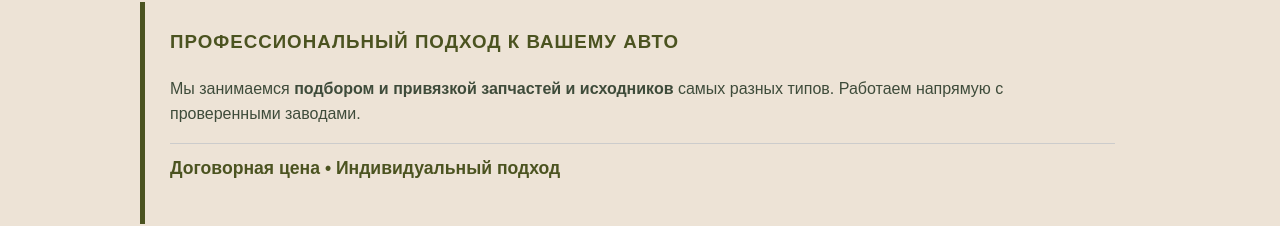
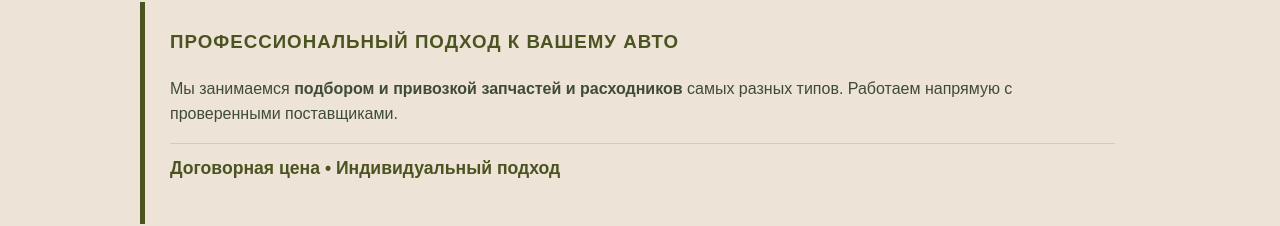
Before and after one commit to MovexAuto/movixauto, a plain HTML site: page index.html in a window 1280 px wide. Shown: the part 681-907 px from the top of the page. Drawn offline with Linux system fonts and the light colour scheme.

Commit message:
Add files via upload

```diff
--- a/index.html
+++ b/index.html
@@ -143,8 +143,8 @@
 <div class="about-text">
     <h3>Профессиональный подход к вашему авто</h3>
     <p>
-        Мы занимаемся <strong>подбором и привязкой запчастей и исходников</strong> самых разных типов.
-        Работаем напрямую с проверенными заводами.
+        Мы занимаемся <strong>подбором и привозкой запчастей и расходников</strong> самых разных типов.
+        Работаем напрямую с проверенными поставщиками.
     </p>
     <p class="price-tag">Договорная цена • Индивидуальный подход</p>
 </div>
```
